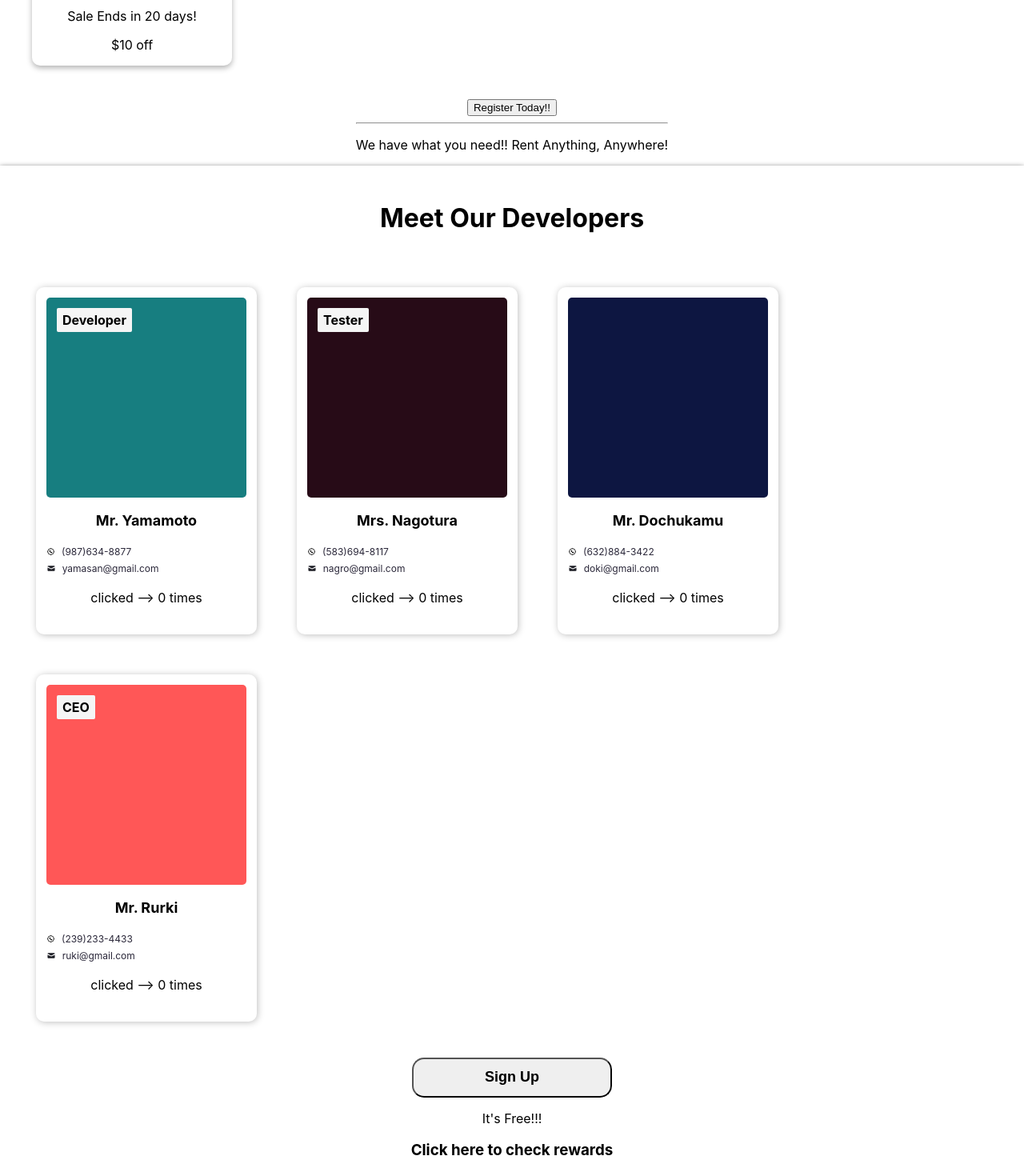
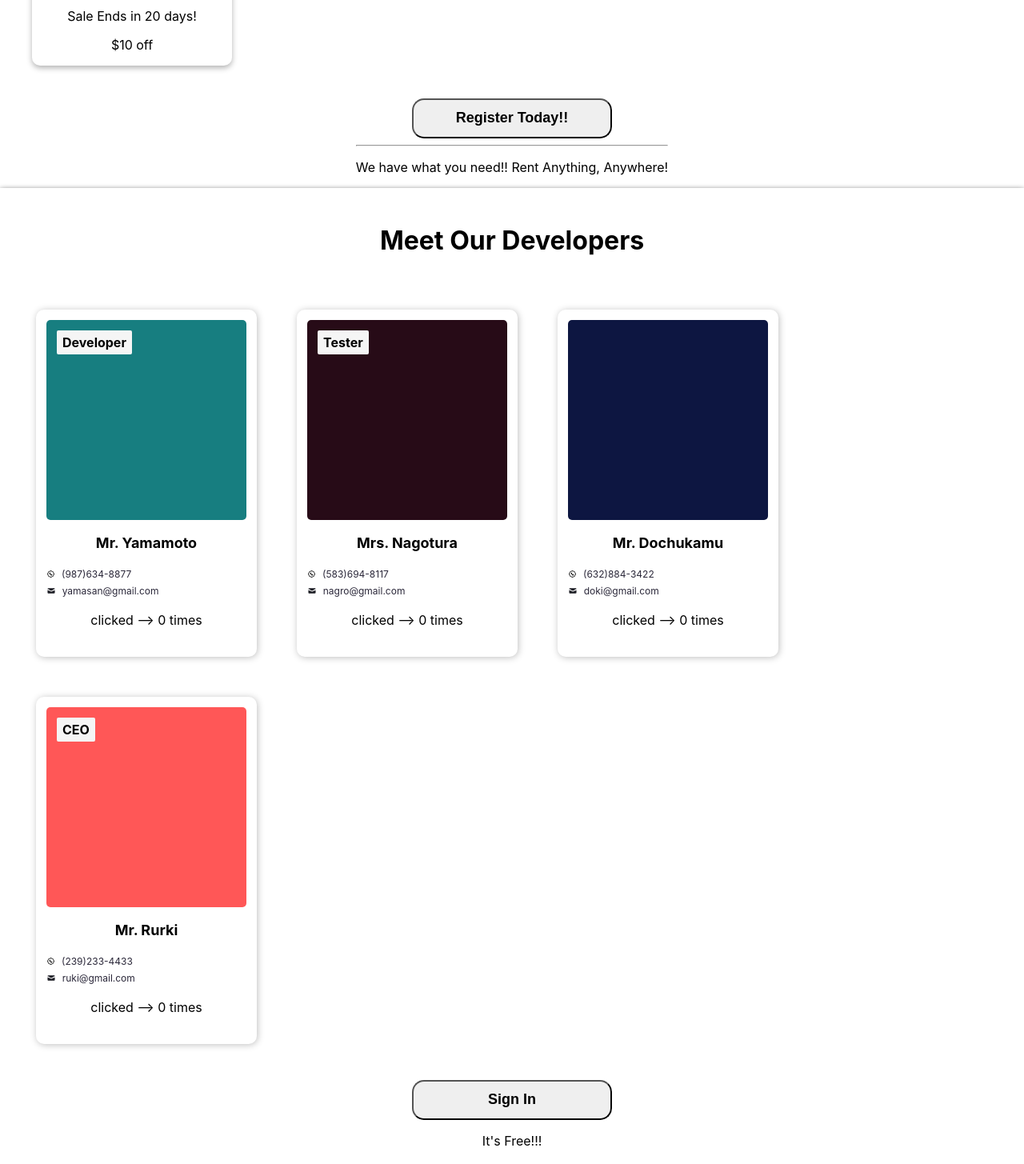
Before and after one commit to Vedant09/VectoRent, a React (Create React App) app: page / in a window 1280 px wide. Shown: the part 1060-2515 px from the top of the page at 80% size. Built offline with nearby package versions, Linux system fonts and the light colour scheme.

Commit message:
alert and signup

```diff
--- a/src/InfoSection.js
+++ b/src/InfoSection.js
@@ -9,7 +9,6 @@ function ContactCard() {
       <Contact
         id={contacts.id}
         {...contacts}
-
       />
     )
   })
@@ -21,8 +20,8 @@ function ContactCard() {
   );
 }
 
-function Signup(){
-  console.log("signup button clicked")
+function SignIn(){
+  alert("Sign In")
 }
 
 export default function InfoSection() {
@@ -31,7 +30,7 @@ export default function InfoSection() {
       <h1>Meet Our Developers</h1>
       <ContactCard />
       <span>
-        <button onClick={Signup} className='class-button'>Sign Up </button>
+        <button onClick={SignIn} className='class-button'>Sign In</button>
         <p>It's Free!!!</p>
         <h3>Click here to check rewards</h3>
       </span>
--- a/src/MainContent.js
+++ b/src/MainContent.js
@@ -26,7 +26,7 @@ function Card() {
 }
 
 function handleClick(){
-  alert("hi")
+  alert("Register today")
 }
 
 export default function MainContent() {
@@ -35,7 +35,7 @@ export default function MainContent() {
       <h1>REQUEST-RENT-REUSE-RETURN</h1>
       <Card />
       <span>
-        <button onClick={handleClick}>Register Today!!</button><hr />
+        <button className='class-button' onClick={handleClick}>Register Today!!</button><hr />
         <p>We have what you need!! Rent Anything, Anywhere!</p>
       </span>
     </div>
```
